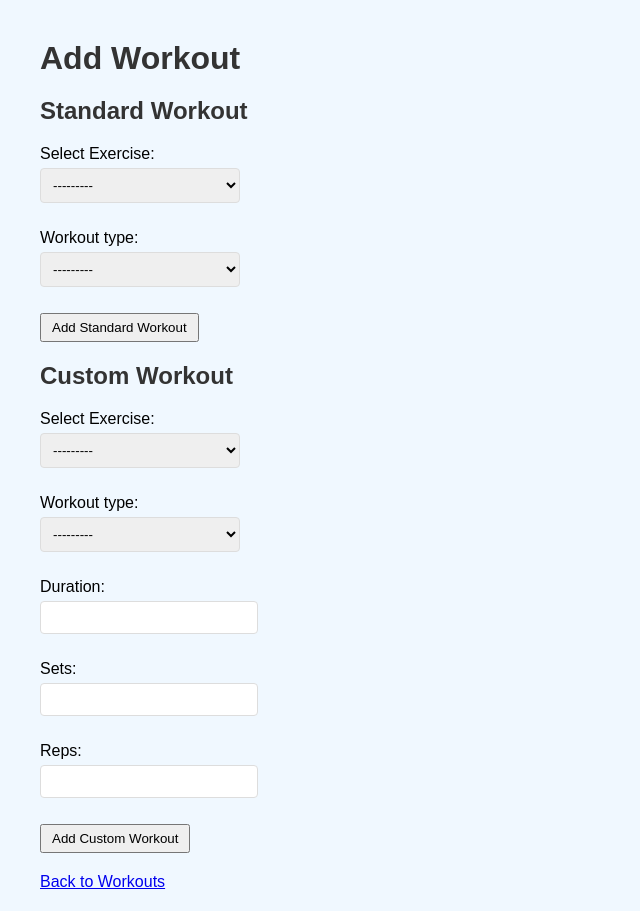
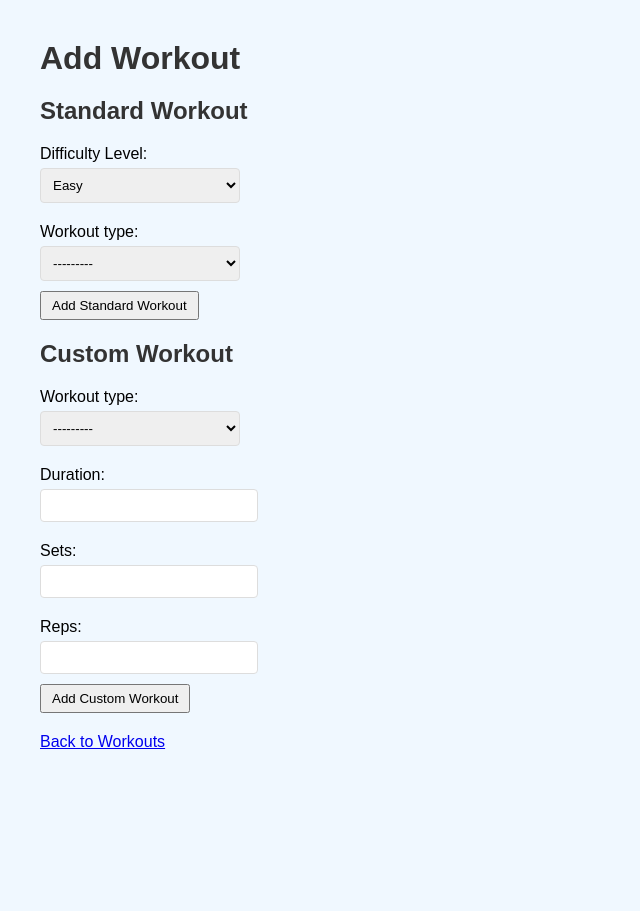
Before and after one commit to dcook486/fitness-tracker-deploy, a Django app: page /add/ in a window 1280 px wide. Shown: the part 54-965 px from the top of the page, without its empty margins (0-640 px from the left). After the commit the page ends 803 px from the top, so only its background shows below. Run offline with Django 5.2, Linux system fonts and the light colour scheme; the visitor is signed in with stand-in values (Sample User, id 1); data that the repository does not hold is empty.

Commit message:
changes to workout

```diff
--- a/fitness_tracker/settings.py
+++ b/fitness_tracker/settings.py
@@ -23,7 +23,7 @@ BASE_DIR = Path(__file__).resolve().parent.parent
 SECRET_KEY = 'django-insecure-%m7(v$b=@6f!8i6je9kb9r03wn_t4@++-l*z4++4knzukk*%k^'
 
 # SECURITY WARNING: don't run with debug turned on in production!
-DEBUG = False
+DEBUG = True
 
 ALLOWED_HOSTS = ['127.0.0.1','.pythonanywhere.com']
 
--- a/tracker/forms.py
+++ b/tracker/forms.py
@@ -5,36 +5,26 @@ from django.contrib.auth.forms import UserCreationForm
 
 
 class CombinedWorkoutForm(forms.ModelForm):
-    exercise = forms.ModelChoiceField(queryset=Exercise.objects.none(), required=True, label="Select Exercise")
+    difficulty = forms.ChoiceField(
+        choices=[('easy', 'Easy'), ('medium', 'Medium'), ('hard', 'Hard')],
+        required=True,
+        label="Difficulty Level"
+    )
 
     class Meta:
         model = Workout
-        fields = ['exercise', 'workout_type']  # Only include the required fields
+        fields = ['difficulty', 'workout_type']  # Updated fields list
         widgets = {
-            'exercise': forms.Select(attrs={'class': 'form-control'}),
+            'difficulty': forms.Select(attrs={'class': 'form-control'}),
             'workout_type': forms.Select(attrs={'class': 'form-control'}),
         }
 
-    def __init__(self, *args, **kwargs):
-        super().__init__(*args, **kwargs)
-        if 'category' in self.data:
-            try:
-                category_id = int(self.data.get('category'))
-                self.fields['exercise'].queryset = Exercise.objects.filter(category_id=category_id)
-            except (ValueError, TypeError):
-                pass
-        else:
-            self.fields['exercise'].queryset = Exercise.objects.all()
-
 
 class CustomWorkoutForm(forms.ModelForm):
-    exercise = forms.ModelChoiceField(queryset=Exercise.objects.all(), required=True, label="Select Exercise")
-
     class Meta:
         model = Workout
-        fields = ['exercise', 'workout_type', 'duration', 'sets', 'reps']
+        fields = ['workout_type', 'duration', 'sets', 'reps']  # Removed 'exercise' field
         widgets = {
-            'exercise': forms.Select(attrs={'class': 'form-control'}),
             'workout_type': forms.Select(attrs={'class': 'form-control'}),
             'duration': forms.NumberInput(attrs={'class': 'form-control'}),
             'sets': forms.NumberInput(attrs={'class': 'form-control'}),
--- a/tracker/templates/tracker/add_workout.html
+++ b/tracker/templates/tracker/add_workout.html
@@ -7,7 +7,18 @@
 <h2>Standard Workout</h2>
 <form method="post">
     {% csrf_token %}
-    {{ form.as_p }}
+    {{ form.non_field_errors }}
+    <div>
+        <label for="id_difficulty">Difficulty Level:</label>
+        <select name="difficulty" id="id_difficulty" class="form-control">
+            <option value="easy">Easy</option>
+            <option value="medium">Medium</option>
+            <option value="hard">Hard</option>
+        </select>
+    </div>
+    <div>
+        {{ form.workout_type.label_tag }} {{ form.workout_type }}
+    </div>
     <button type="submit" name="standard_workout">Add Standard Workout</button>
 </form>
 
@@ -15,7 +26,19 @@
 <h2>Custom Workout</h2>
 <form method="post">
     {% csrf_token %}
-    {{ custom_form.as_p }}
+    {{ custom_form.non_field_errors }}
+    <div>
+        {{ custom_form.workout_type.label_tag }} {{ custom_form.workout_type }}
+    </div>
+    <div>
+        {{ custom_form.duration.label_tag }} {{ custom_form.duration }}
+    </div>
+    <div>
+        {{ custom_form.sets.label_tag }} {{ custom_form.sets }}
+    </div>
+    <div>
+        {{ custom_form.reps.label_tag }} {{ custom_form.reps }}
+    </div>
     <button type="submit" name="custom_workout">Add Custom Workout</button>
 </form>
 
```
Also changed, not shown: 1 other file.
